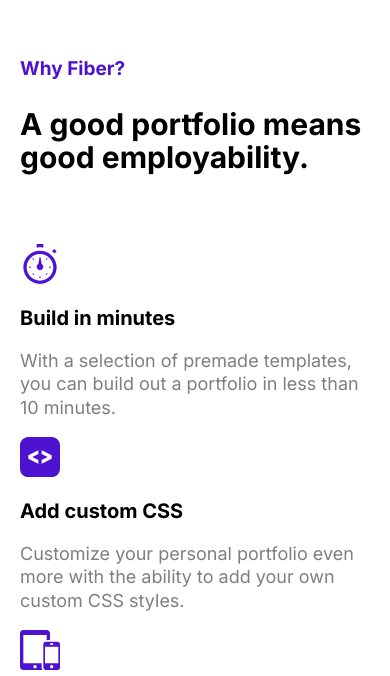
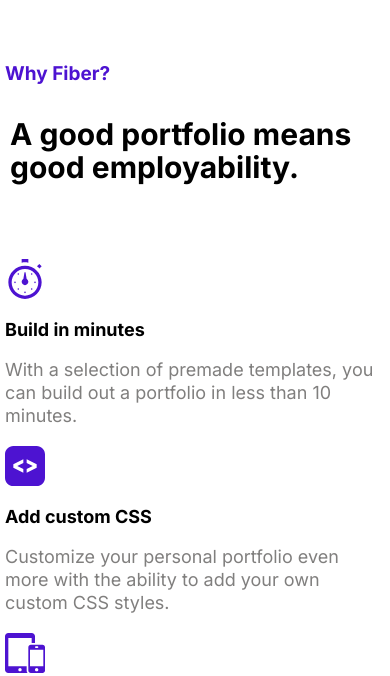
Before and after one commit to Canttellyou/Fibre-Starter, a website built with Parcel: page index.html in a window 390 px wide. Shown: the part 1194-1870 px from the top of the page. Built offline with nearby package versions, Linux system fonts and the light colour scheme.

Commit message:
Adding full project

```diff
--- a/Assets/sass/_layout.scss
+++ b/Assets/sass/_layout.scss
@@ -432,7 +432,7 @@
     padding: 0 5rem;
   }
   @media only screen and (max-width: 600px) {
-    padding: 0 2rem;
+    padding: 0.5rem;
   }
   .why {
     width: 50%;
@@ -476,6 +476,9 @@
         font-weight: 700;
         color: $color-black;
         line-height: 1.1;
+        @media only screen and (max-width: 600px) {
+          font-size: 1.8rem;
+        }
       }
       .main-text {
         font-size: 1.8rem;
@@ -703,9 +706,7 @@
     flex-direction: column;
     padding: 5rem;
   }
-  @media only screen and (max-width: 600px) {
-    padding: 2rem;
-  }
+
   & > * {
     &:not(:first-child),
     &:not(:last-child) {
@@ -756,5 +757,6 @@
   .bottom {
     width: 100%;
     font-size: 44rem;
+    padding: 0.5rem;
   }
 }
```
